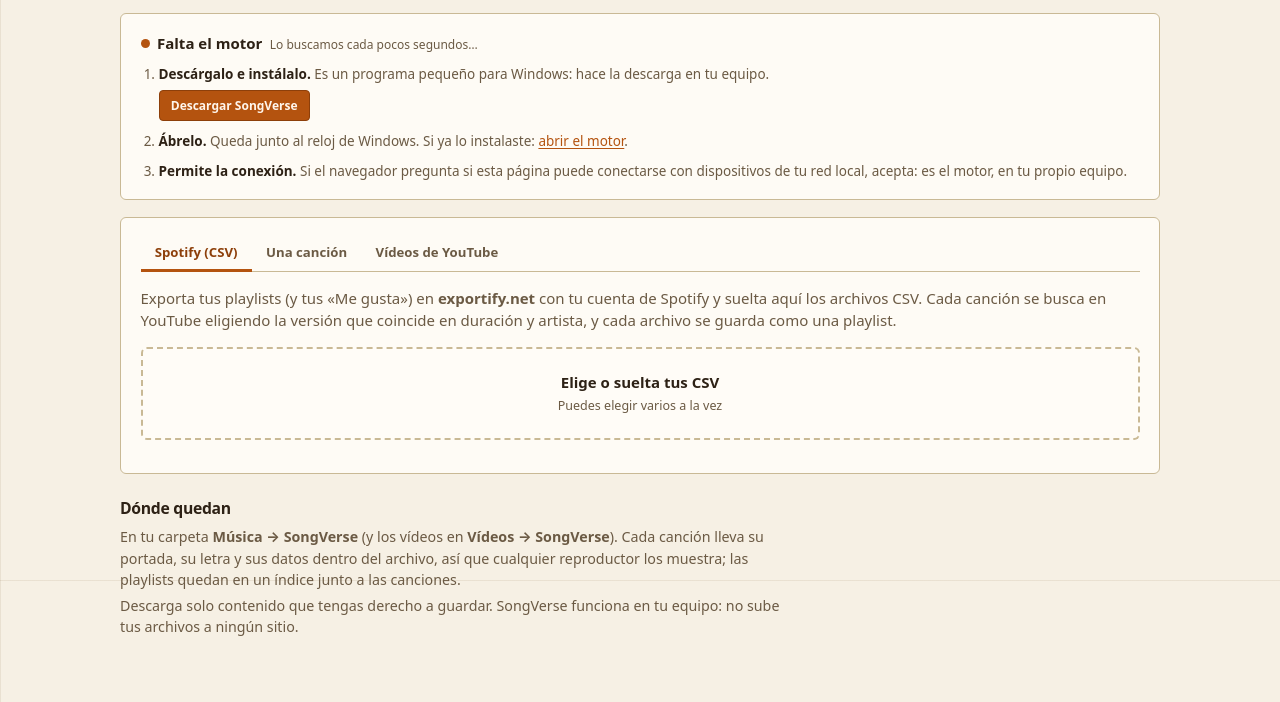
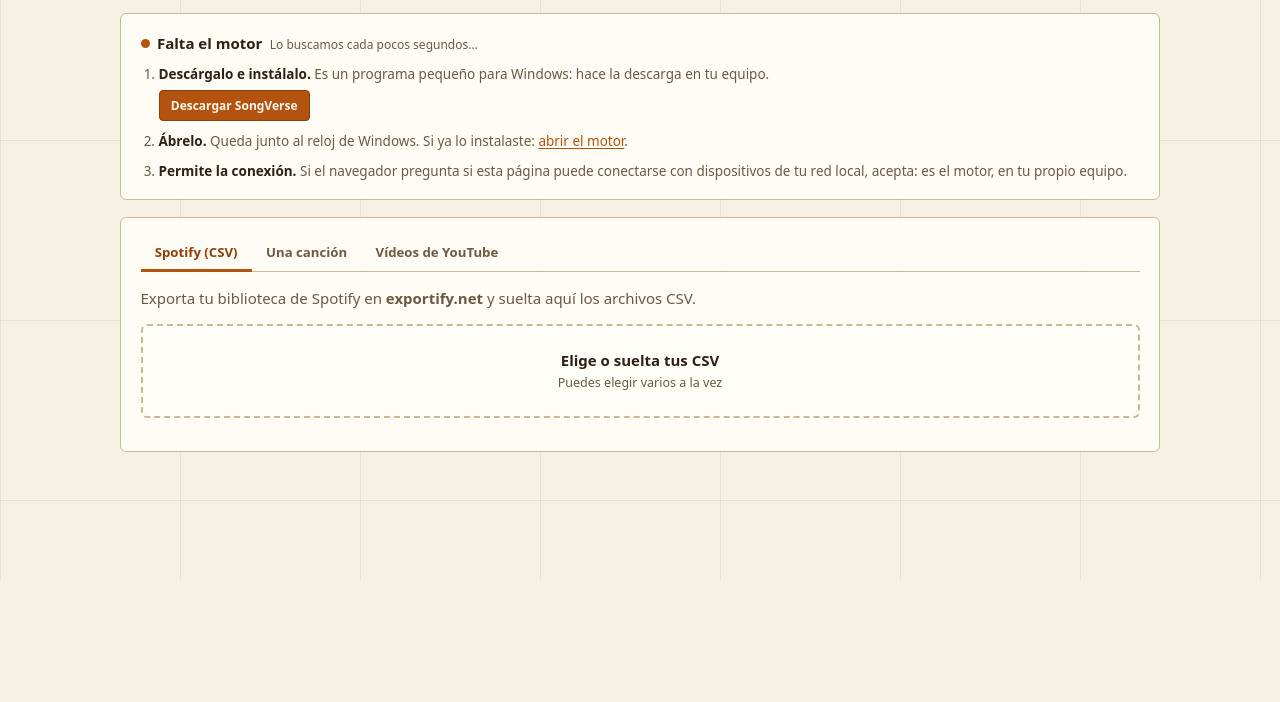
Before and after one commit to sebas-eze04/songverse, a plain HTML site: page index.html in a window 1280 px wide. Shown: the part 220-922 px from the top of the page. After the commit the page ends 800 px from the top, so only its background shows below. Drawn offline with Linux system fonts and the light colour scheme; no server answers.

Commit message:
Menos texto; cuadrícula de 180 px

```diff
--- a/index.html
+++ b/index.html
@@ -49,11 +49,7 @@
       </div>
 
       <div data-panel="csv">
-        <p class="muted">
-          Exporta tus playlists (y tus «Me gusta») en <b>exportify.net</b> con tu cuenta de Spotify y suelta aquí los
-          archivos CSV. Cada canción se busca en YouTube eligiendo la versión que coincide en duración y artista, y
-          cada archivo se guarda como una playlist.
-        </p>
+        <p class="muted">Exporta tu biblioteca de Spotify en <b>exportify.net</b> y suelta aquí los archivos CSV.</p>
         <label class="drop" id="csv-drop">
           <input id="csv-input" type="file" accept=".csv,text/csv" multiple />
           <b>Elige o suelta tus CSV</b>
@@ -87,11 +83,6 @@
       <ul id="jobs"></ul>
     </section>
 
-    <section class="dl-help">
-      <h2>Dónde quedan</h2>
-      <p>En tu carpeta <b>Música → SongVerse</b> (y los vídeos en <b>Vídeos → SongVerse</b>). Cada canción lleva su portada, su letra y sus datos dentro del archivo, así que cualquier reproductor los muestra; las playlists quedan en un índice junto a las canciones.</p>
-      <p class="muted small">Descarga solo contenido que tengas derecho a guardar. SongVerse funciona en tu equipo: no sube tus archivos a ningún sitio.</p>
-    </section>
   </main>
 </body>
 </html>
--- a/songverse.css
+++ b/songverse.css
@@ -31,7 +31,7 @@ body {
   background-image:
     linear-gradient(var(--grid) 1px, transparent 1px),
     linear-gradient(90deg, var(--grid) 1px, transparent 1px);
-  background-size: 96px 96px;
+  background-size: 180px 180px;
   background-attachment: fixed;
 }
 a { color: var(--primary); text-decoration-thickness: 1px; text-underline-offset: 2px; }
```
